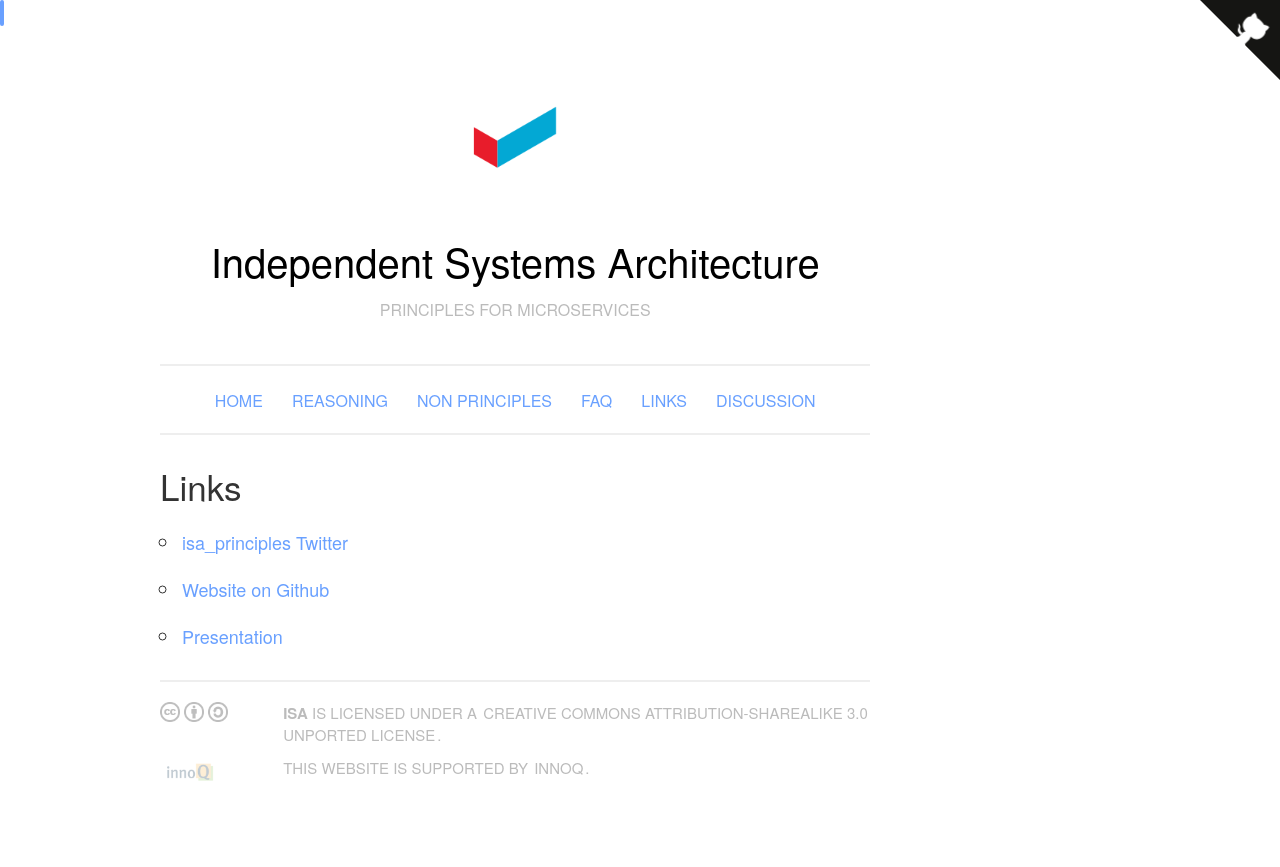
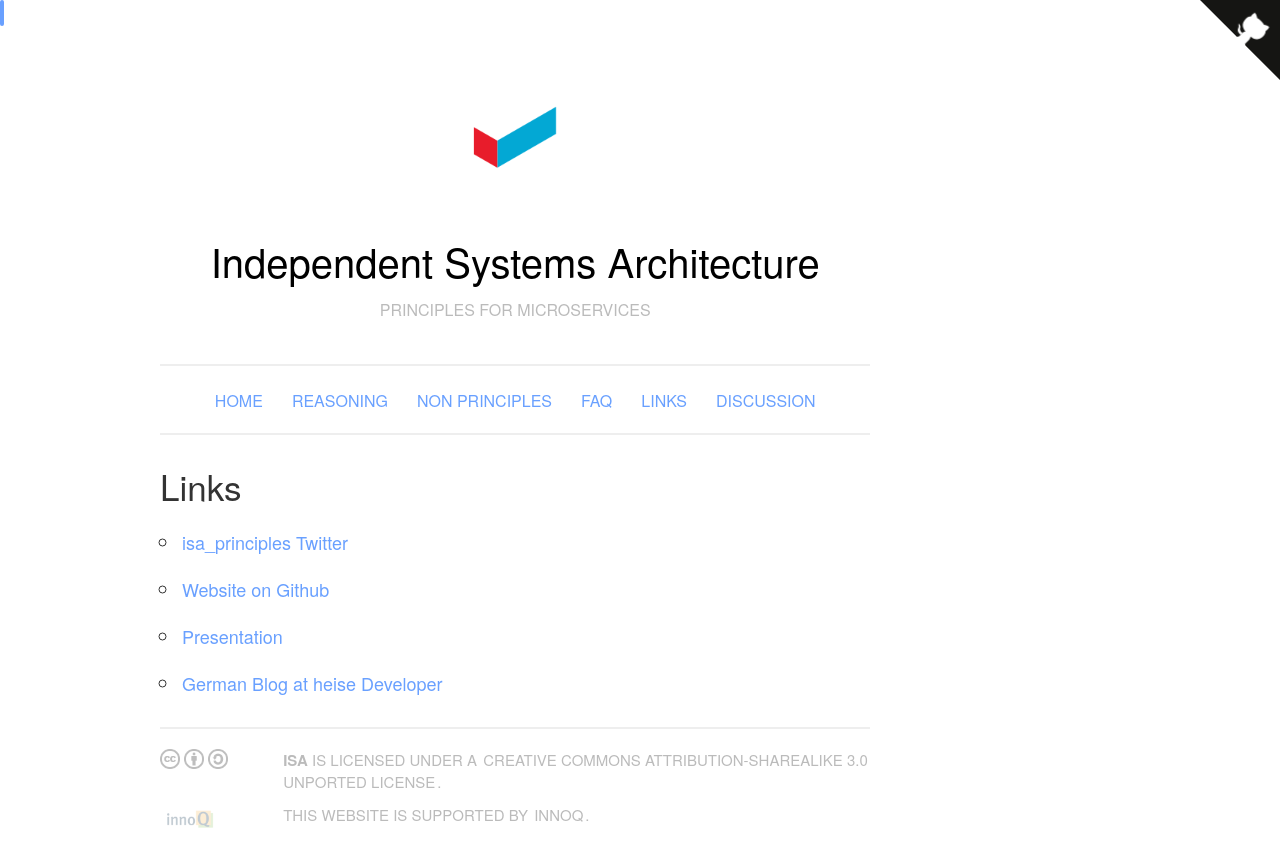
Before and after one commit to ISA-Principles/isa-principles.org, a Jekyll site: the page built from links.md, in a window 1280 px wide. Shown: the top 867 px of the page. Built offline with Jekyll 4.4.1, drawn with Linux system fonts in a browser that asks for light colours.

Commit message:
Add link to blog at heise Developer

```diff
--- a/links.md
+++ b/links.md
@@ -11,3 +11,5 @@ description: Links to further information about Independent Systems Architecture
 * [Website on Github](https://github.com/ISA-Principles/isa-principles.org/)
 
 * [Presentation](./slidedeck/ISA.pptx)
+
+* [German Blog at heise Developer](https://www.heise.de/developer/artikel/Independent-System-Architecture-Prinzipien-fuer-Microservices-3889160.html)
```
